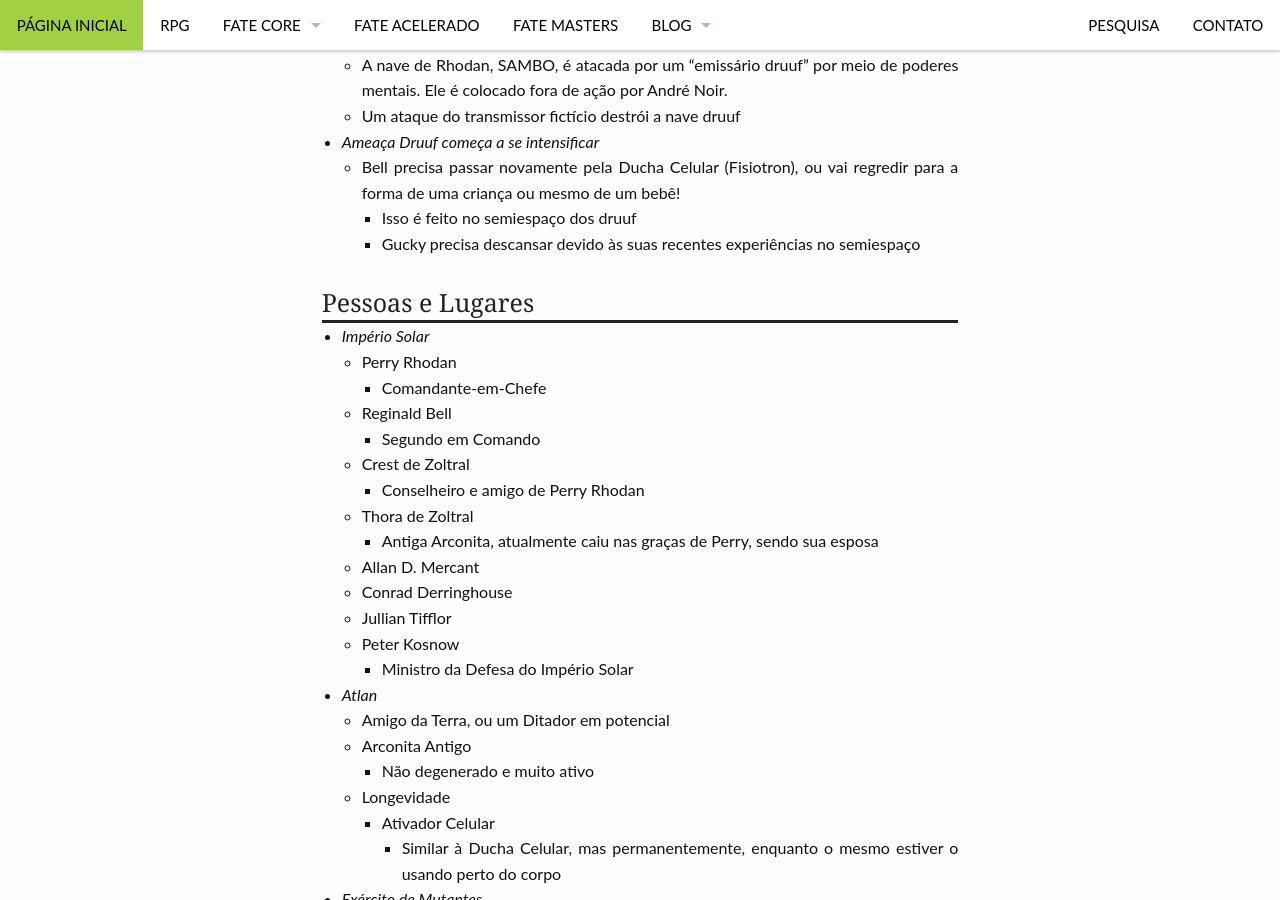
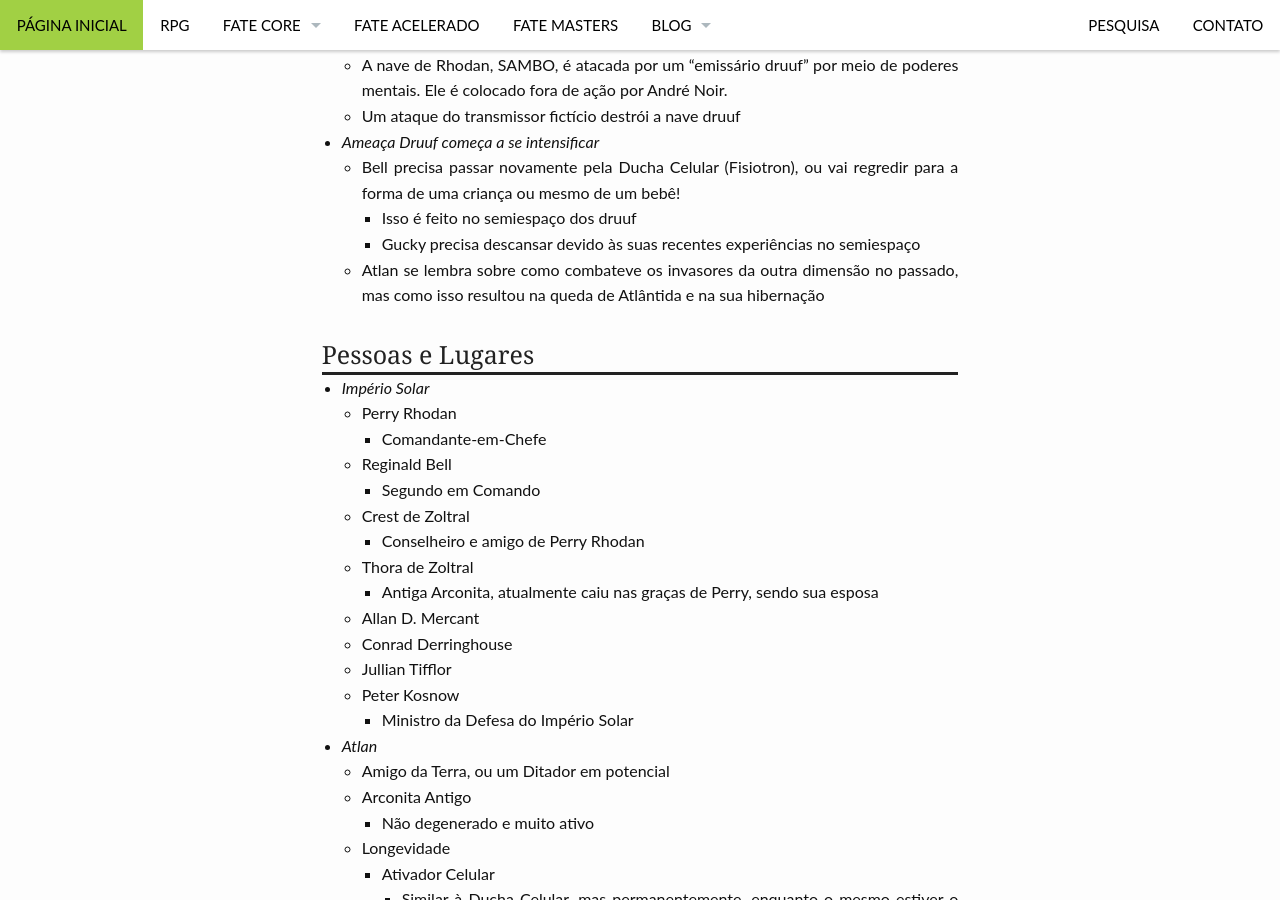
Before and after one commit to fabiocosta0305/fabiocosta0305.github.io-old, a Jekyll site: the page built from _posts/RPG/PerryRhodan/2015-06-17-DestinoPerryRhodan-Ciclo2.md, in a window 1280 px wide and 900 px high, scrolled down 2972 px. Built offline with Jekyll 4.4.1, drawn with Linux system fonts in a browser that asks for light colours; comment, search, counter and statistics services are not loaded.

Commit message:
Adicionado o 2Â° Ciclo do Destino de Perry Rhodan - Arcon e Atlan

```diff
--- a/_posts/RPG/PerryRhodan/2015-06-17-DestinoPerryRhodan-Ciclo2.md
+++ b/_posts/RPG/PerryRhodan/2015-06-17-DestinoPerryRhodan-Ciclo2.md
@@ -140,6 +140,9 @@ header: no
     - Isso é feito no semiespaço dos druuf
     - Gucky precisa descansar devido  às suas recentes experiências no
       semiespaço
+  - Atlan  se  lembra  sobre  como combateve  os  invasores  da  outra
+    dimensão no passado, mas como  isso resultou na queda de Atlântida
+    e na sua hibernação
 
 ### Pessoas e Lugares
 
```
